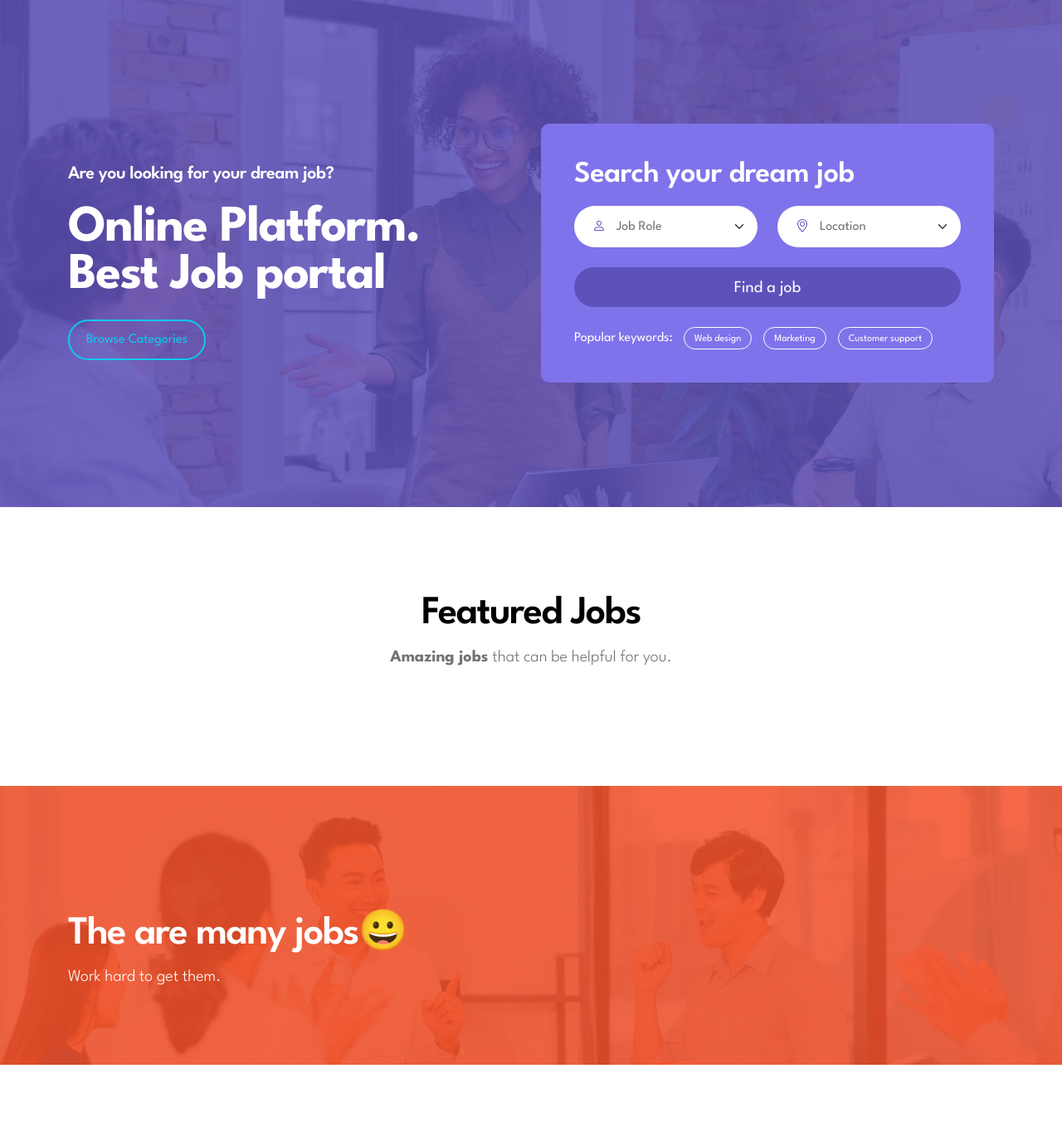
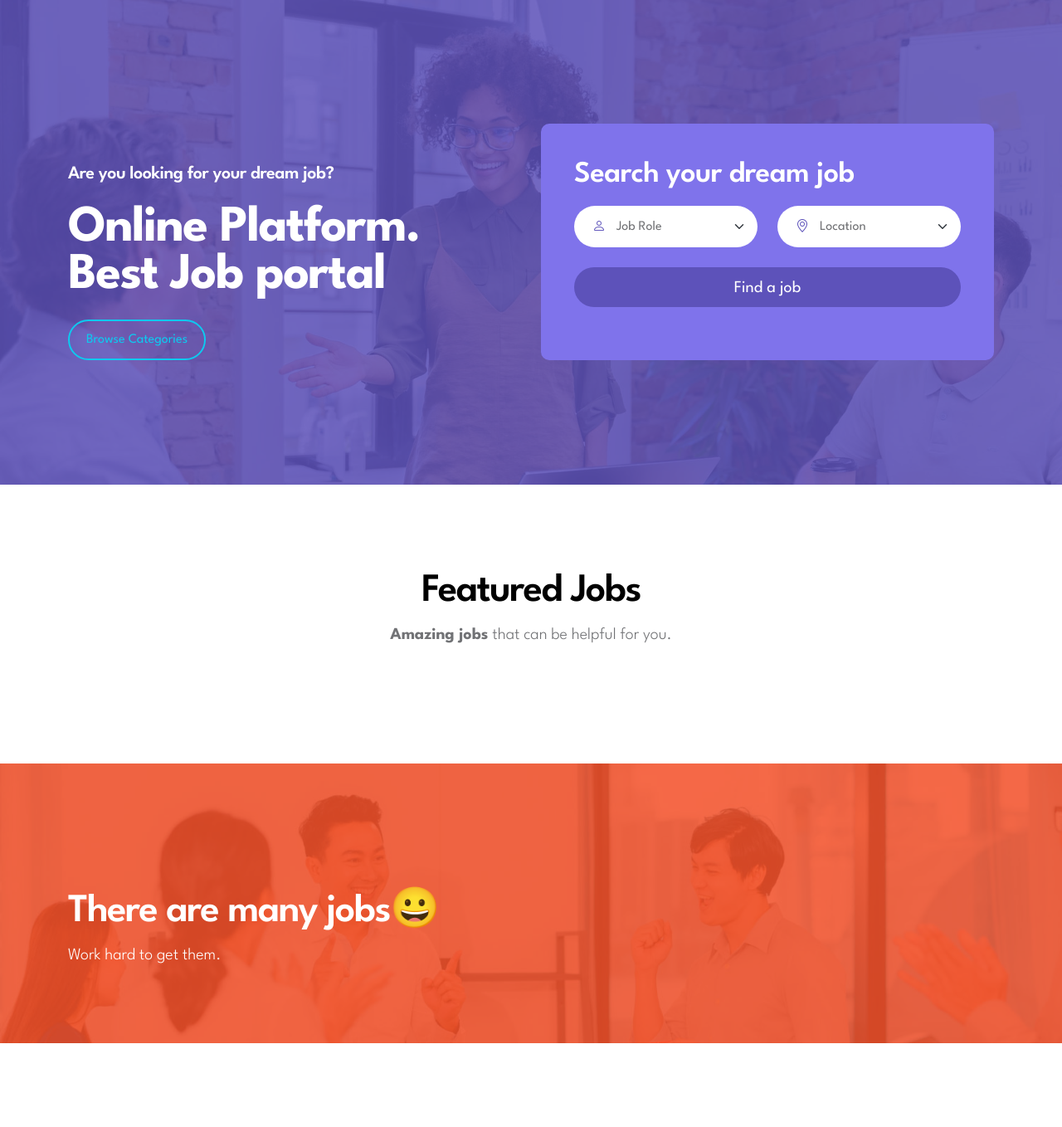
Before and after one commit to iamarijitdebnath/Job-Searching, a Django app: page / in a window 1280 px wide. Shown: the part 106-1464 px from the top of the page at 83% size. Run offline with Django 4.2, Linux system fonts and the light colour scheme; data that the repository does not hold is empty.

Commit message:
changed keyword in frontend

```diff
--- a/templates/index.html
+++ b/templates/index.html
@@ -71,7 +71,7 @@
                                         </button>
                                     </div>
 
-                                    <div class="col-12">
+                                    <!-- <div class="col-12">
                                         <div class="d-flex flex-wrap align-items-center mt-4 mt-lg-0">
                                             <span class="text-white mb-lg-0 mb-md-0 me-2">Popular keywords:</span>
 
@@ -83,7 +83,7 @@
                                                 <a href="job-listings.html" class="badge">Customer support</a>
                                             </div>
                                         </div>
-                                    </div>
+                                    </div> -->
                                 </div>
                             </form>
                         </div>
@@ -166,7 +166,7 @@
                     <div class="row">
 
                         <div class="col-lg-6 col-10">
-                            <h2 class="text-white mb-2">The are many jobs😀</h2>
+                            <h2 class="text-white mb-2">There are many jobs😀</h2>
 
                             <p class="text-white">Work hard to get them.</p>
                         </div>
```
